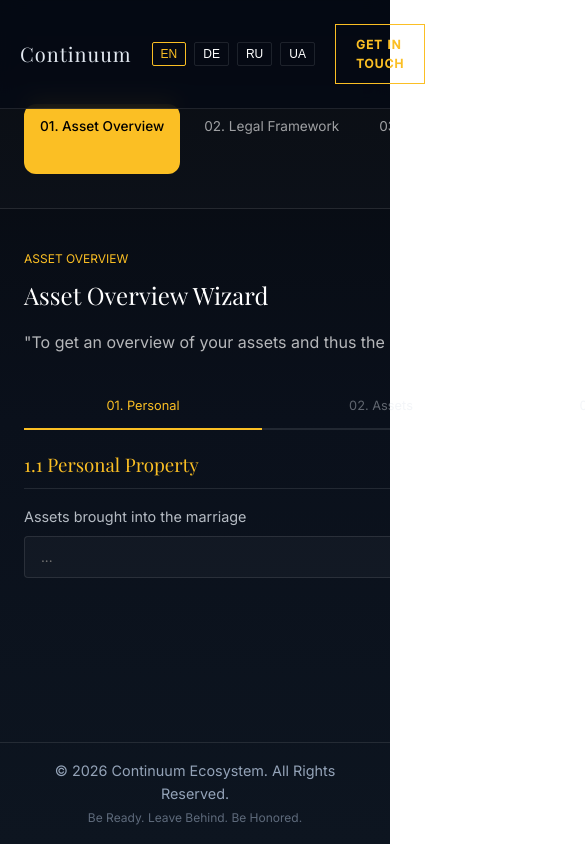
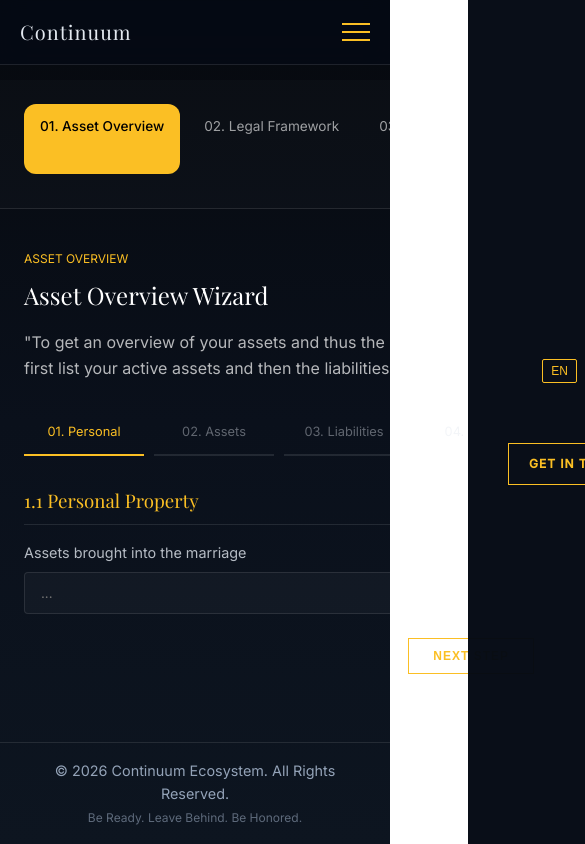
Before and after one commit to vralchenko/continuum-core, a React (Vite) app: page /tools in a window 390 px wide. Shown: the top 844 px of the page, 585 px wide, since content can reach past the window. Built offline with nearby package versions, Linux system fonts and the light colour scheme; a web font is replaced by a local one.

Commit message:
feat: implement mobile hamburger menu and improve mobile responsiveness

```diff
--- a/src/components/Header.tsx
+++ b/src/components/Header.tsx
@@ -1,32 +1,44 @@
-import React from 'react';
+import React, { useState } from 'react';
 import { NavLink, Link } from 'react-router-dom';
 import { useLanguage } from '../context/LanguageContext';
 
 const Header: React.FC = () => {
     const { language, setLanguage, t } = useLanguage();
+    const [isMenuOpen, setIsMenuOpen] = useState(false);
+
+    const toggleMenu = () => setIsMenuOpen(!isMenuOpen);
+    const closeMenu = () => setIsMenuOpen(false);
 
     return (
-        <header>
+        <header className={isMenuOpen ? 'menu-open' : ''}>
             <div className="container">
                 <nav>
-                    <div className="logo"><Link to="/">{t('logo') || 'Continuum'}</Link></div>
+                    <div className="logo"><Link to="/" onClick={closeMenu}>{t('logo') || 'Continuum'}</Link></div>
 
-                    <div className="lang-switcher">
-                        <button className={`lang-btn ${language === 'en' ? 'active' : ''}`} onClick={() => setLanguage('en')}>EN</button>
-                        <button className={`lang-btn ${language === 'de' ? 'active' : ''}`} onClick={() => setLanguage('de')}>DE</button>
-                        <button className={`lang-btn ${language === 'ru' ? 'active' : ''}`} onClick={() => setLanguage('ru')}>RU</button>
-                        <button className={`lang-btn ${language === 'ua' ? 'active' : ''}`} onClick={() => setLanguage('ua')}>UA</button>
+                    <div className="mobile-toggle" onClick={toggleMenu}>
+                        <div className="bar"></div>
+                        <div className="bar"></div>
+                        <div className="bar"></div>
                     </div>
 
-                    <div className="nav-links">
-                        <NavLink to="/mission" className={({ isActive }) => isActive ? 'active' : ''}>{t('nav_mission') || 'Mission'}</NavLink>
-                        <NavLink to="/products" className={({ isActive }) => isActive ? 'active' : ''}>{t('nav_products') || 'Products'}</NavLink>
-                        <NavLink to="/tools" className={({ isActive }) => isActive ? 'active' : ''}>{t('nav_tools') || 'Tools'}</NavLink>
-                        <NavLink to="/team" className={({ isActive }) => isActive ? 'active' : ''}>{t('nav_team') || 'Team'}</NavLink>
-                    </div>
+                    <div className={`nav-container ${isMenuOpen ? 'active' : ''}`}>
+                        <div className="lang-switcher">
+                            <button className={`lang-btn ${language === 'en' ? 'active' : ''}`} onClick={() => { setLanguage('en'); closeMenu(); }}>EN</button>
+                            <button className={`lang-btn ${language === 'de' ? 'active' : ''}`} onClick={() => { setLanguage('de'); closeMenu(); }}>DE</button>
+                            <button className={`lang-btn ${language === 'ru' ? 'active' : ''}`} onClick={() => { setLanguage('ru'); closeMenu(); }}>RU</button>
+                            <button className={`lang-btn ${language === 'ua' ? 'active' : ''}`} onClick={() => { setLanguage('ua'); closeMenu(); }}>UA</button>
+                        </div>
 
-                    <div className="header-right">
-                        <Link to="/contact" className="btn header-btn">{t('nav_contact') || 'Get in Touch'}</Link>
+                        <div className="nav-links">
+                            <NavLink to="/mission" onClick={closeMenu} className={({ isActive }) => isActive ? 'active' : ''}>{t('nav_mission') || 'Mission'}</NavLink>
+                            <NavLink to="/products" onClick={closeMenu} className={({ isActive }) => isActive ? 'active' : ''}>{t('nav_products') || 'Products'}</NavLink>
+                            <NavLink to="/tools" onClick={closeMenu} className={({ isActive }) => isActive ? 'active' : ''}>{t('nav_tools') || 'Tools'}</NavLink>
+                            <NavLink to="/team" onClick={closeMenu} className={({ isActive }) => isActive ? 'active' : ''}>{t('nav_team') || 'Team'}</NavLink>
+                        </div>
+
+                        <div className="header-right">
+                            <Link to="/contact" onClick={closeMenu} className="btn header-btn">{t('nav_contact') || 'Get in Touch'}</Link>
+                        </div>
                     </div>
                 </nav>
             </div>
--- a/src/index.css
+++ b/src/index.css
@@ -278,6 +278,39 @@
 
 .nav-links a:hover {
     color: var(--accent-gold);
+}
+
+.nav-container {
+    display: flex;
+    align-items: center;
+    gap: 32px;
+}
+
+.mobile-toggle {
+    display: none;
+    flex-direction: column;
+    gap: 6px;
+    cursor: pointer;
+    z-index: 1001;
+}
+
+.mobile-toggle .bar {
+    width: 28px;
+    height: 2px;
+    background: var(--accent-gold);
+    transition: var(--transition);
+}
+
+header.menu-open .mobile-toggle .bar:nth-child(1) {
+    transform: rotate(45deg) translate(8px, 6px);
+}
+
+header.menu-open .mobile-toggle .bar:nth-child(2) {
+    opacity: 0;
+}
+
+header.menu-open .mobile-toggle .bar:nth-child(3) {
+    transform: rotate(-45deg) translate(5px, -4px);
 }
 
 /* Hero Section */
@@ -563,19 +596,140 @@
 }
 
 /* Responsive */
+@media (max-width: 992px) {
+    .products-grid {
+        grid-template-columns: repeat(2, 1fr);
+    }
+}
+
 @media (max-width: 768px) {
-    .hero h1 {
-        font-size: 2.5rem;
+    .container {
+        padding: 0 20px;
+    }
+
+    /* Header & Mobile Menu */
+    header {
+        padding: 16px 0;
+    }
+
+    .mobile-toggle {
+        display: flex;
+    }
+
+    .nav-container {
+        position: fixed;
+        top: 0;
+        right: -100%;
+        width: 80%;
+        height: 100vh;
+        background: rgba(5, 10, 20, 0.98);
+        flex-direction: column;
+        justify-content: center;
+        padding: 80px 40px;
+        transition: right 0.4s cubic-bezier(0.4, 0, 0.2, 1);
+        backdrop-filter: blur(20px);
+        z-index: 1000;
+        gap: 40px;
+    }
+
+    .nav-container.active {
+        right: 0;
+        box-shadow: -10px 0 30px rgba(0, 0, 0, 0.5);
     }
 
     .nav-links {
-        display: none;
-        /* Simple hiding for mvp */
+        display: flex;
+        flex-direction: column;
+        align-items: center;
+        gap: 24px;
+    }
+
+    .lang-switcher {
+        width: 100%;
+        justify-content: center;
+        margin-bottom: 20px;
+    }
+
+    .header-right {
+        width: 100%;
+        text-align: center;
+    }
+
+    /* Sections */
+    .hero h1 {
+        font-size: 2.2rem;
+    }
+
+    .hero p {
+        font-size: 1.1rem;
+    }
+
+    .products-grid {
+        grid-template-columns: 1fr;
+        gap: 32px;
+    }
+
+    .tech-grid {
+        gap: 20px;
+    }
+
+    .tech-item {
+        width: 100%;
     }
 
     .founder-names {
         flex-direction: column;
-        gap: 32px;
+        gap: 40px;
+        align-items: center;
+    }
+
+    .founder-img {
+        width: 160px;
+        height: 160px;
+    }
+
+    /* Tools */
+    .tools-layout {
+        grid-template-columns: 1fr;
+    }
+
+    .tools-sidebar {
+        position: static;
+        border-right: none;
+        border-bottom: 1px solid var(--glass-border);
+        padding: 20px;
+        overflow-x: auto;
+    }
+
+    .tools-nav {
+        flex-direction: row;
+        gap: 12px;
+        min-width: max-content;
+    }
+
+    .tools-nav-item {
+        padding: 8px 16px;
+        white-space: nowrap;
+    }
+
+    .tools-content {
+        padding: 30px 20px;
+    }
+
+    .wizard-steps {
+        overflow-x: auto;
+        gap: 10px;
+        padding-bottom: 10px;
+    }
+
+    .wizard-step {
+        min-width: 120px;
+        font-size: 0.75rem;
+    }
+
+    .footer-content {
+        flex-direction: column;
+        gap: 12px;
     }
 }
 
```
